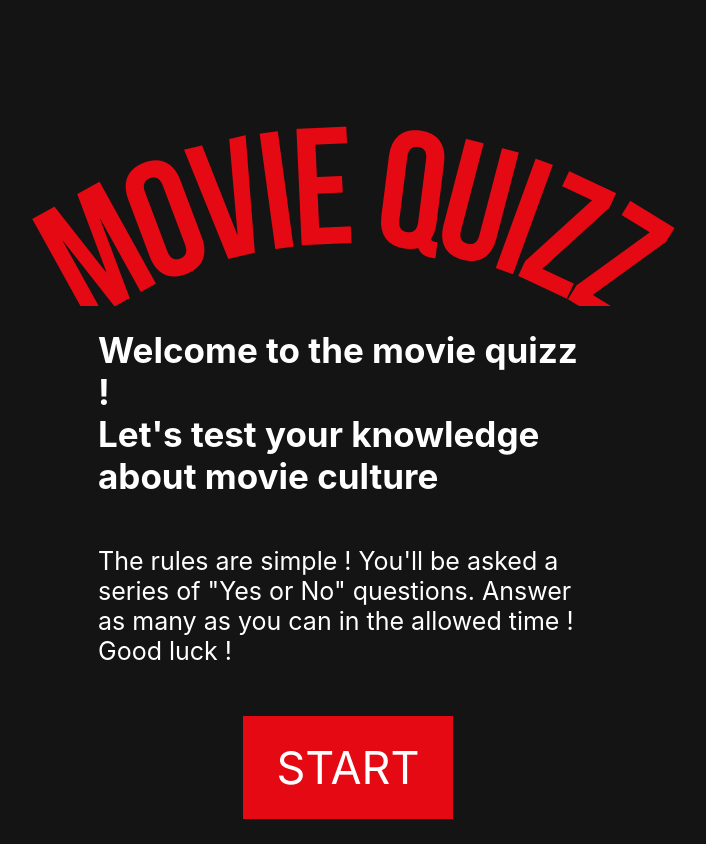
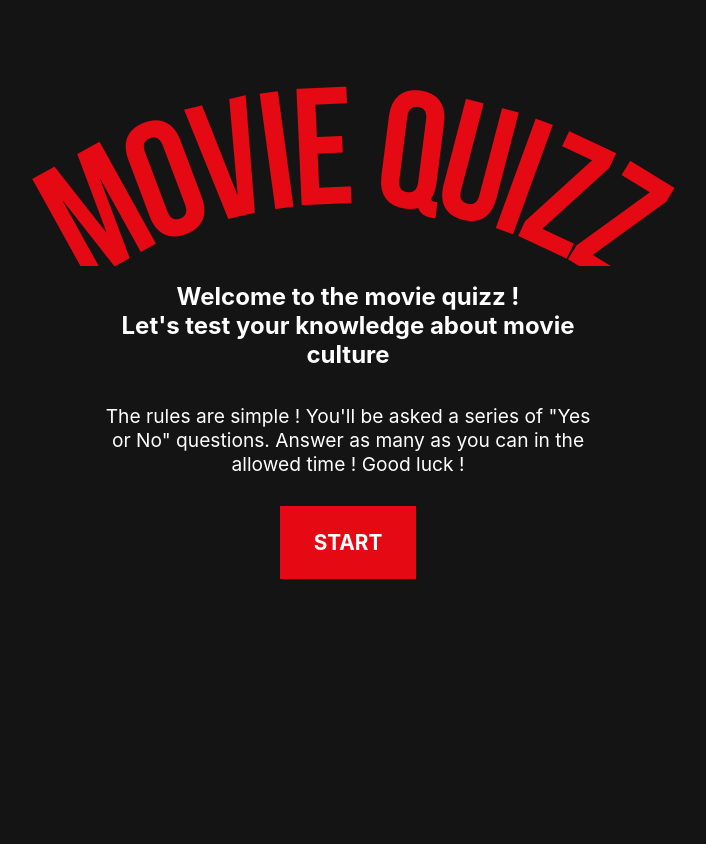
Before and after one commit to flydjo/movie-quizz, a React (Create React App) app in the folder frontend/: page / in a window 1280 px wide. Shown: the whole page, without its empty margins (292-998 px from the left). After the commit the page ends 800 px from the top, so only its background shows below. Built offline with nearby package versions, Linux system fonts and the light colour scheme.

Commit message:
debug(design-changes): Minor changes to css

```diff
--- a/frontend/src/css/gameOverScreen.css
+++ b/frontend/src/css/gameOverScreen.css
@@ -21,8 +21,8 @@
     text-decoration: none;
     background-color: #e50914;
     color: #fff;
-    padding: 1.5rem 2.1rem;
-    font-size: 1.5em;
+    padding: 1.3rem 1.9rem;
+    font-size: 1.2em;
     text-transform: uppercase;
 }
 
--- a/frontend/src/css/quizz.css
+++ b/frontend/src/css/quizz.css
@@ -10,12 +10,13 @@
     justify-content: center;
     font-family: BebasNeue;
     color: #e50914;
-    font-size: 3.5em;
+    font-size: 2em;
     width: 100%;
 }
 
 .quizz-question {
-    font-size: 2em;
+    font-size: 1.5em;
+    text-align: center;
 }
 
 .question-container {
@@ -37,8 +38,8 @@
 }
 
 .question-button {
-    font-size: 1.5em;
-    padding: 1.5rem 2.1rem;
+    font-size: 1.3em;
+    padding: 1.3rem 1.9rem;
     margin: 15px;
     min-width: 80px;
     background-color: #141414;
@@ -48,31 +49,27 @@
 }
 
 .question-button-yes {
-    color: #1DB954;
-    transition-duration: 0.5s;
+    background-color: #1DB954;
+    color: white;
+    font-weight: bold;
 }
 
 .question-button-no {
-    color: #e50914;
-    transition-duration: 0.5s;
+    background-color: #e50914;
+    color: white;
+    font-weight: bold;
 }
 
 .question-button-yes:hover {
-    background-color: #1DB954;
-    border: #1DB954;
-    color: white;
-    transition-duration: 0.5s;
+    opacity: 0.8;
 }
 
 .question-button-no:hover {
-    background-color: #e50914;
-    border: #e50914;
-    color: white;
-    transition-duration: 0.5s;
+    opacity: 0.8;
 }
 
 .game-infos {
-    margin-top: 40px;
+    margin-top: 25px;
     display: flex;
     justify-content: center;
     align-items: center;
@@ -86,7 +83,7 @@
 }
 
 .quizz-picture{
-    width: 200px;
-    margin: 30px;
-    min-height: 300px;
+    width: 150px;
+    margin: 10px;
+    min-height: 200px;
 }
--- a/frontend/src/css/selectGenre.css
+++ b/frontend/src/css/selectGenre.css
@@ -20,7 +20,9 @@
     background-color: #e50914;
     color: #fff;
     padding: 1.5rem 2.1rem;
-    font-size: 35px;
+    font-size: 1.5em;
+    font-weight: bold;
+    letter-spacing: 0.1em;
 }
 
 .select-genre-button:hover {
@@ -28,5 +30,6 @@
 }
 
 .gender-sub-title {
-    margin-bottom: 3em;;
+    margin-bottom: 3em;
+    text-transform: uppercase;
 }
--- a/frontend/src/css/welcomeScreen.css
+++ b/frontend/src/css/welcomeScreen.css
@@ -8,7 +8,7 @@
 
 .welcome-title {
     opacity: 0;
-    margin-top: 50px;
+    margin-top: 10px;
     font-size: 65px;
     font-family: BebasNeue;
     fill: #e50914;
@@ -17,14 +17,16 @@
 .welcome-sub-title {
     width: 500px;
     opacity: 0;
-    font-size: 35px;
+    font-size: 1.5em;
     text-justify: center;
+    text-align: center;
 }
 
 .welcome-rules {
     width: 500px;
     opacity: 0;
-    font-size: 25px;
+    font-size: 1.2em;
+    text-align: center;
 }
 
 #curve {
@@ -33,13 +35,14 @@
 
 .start-button {
     opacity: 0;
-    margin-top: 25px;
-    margin-bottom: 25px;
+    margin-top: 10px;
+    margin-bottom: 10px;
     text-decoration: none;
     background-color: #e50914;
     color: #fff;
     padding: 1.5rem 2.1rem;
-    font-size: 45px;
+    font-size: 1.3em;
+    font-weight: bold;
 }
 
 .start-button:hover {
--- a/frontend/src/pages/Quizz.js
+++ b/frontend/src/pages/Quizz.js
@@ -48,7 +48,9 @@
             }
 
             <div className="game-infos">
-                <h3>Time remaining: {timer}s</h3>
+                <h3 style={timer <= 10 ? {"color": "red"} : {"color": "#fff"}}>
+                    Time remaining: {timer}s
+                </h3>
                 <h3>Score: {score}</h3>
                 <h3>High Score: {highScore}</h3>
             </div>
--- a/frontend/src/pages/SelectGenre.js
+++ b/frontend/src/pages/SelectGenre.js
@@ -5,7 +5,7 @@
 function SelectGenre() {
     return(
         <div className="select-genre-container">
-            <h1 className="quizz-title">MOVIE QUIZZ</h1>
+
             <h2 className="gender-sub-title">Choose a movie genre</h2>
             <div className="select-button-genre-container">
                 <Link className="select-genre-button" to="/quizz/28">
```
